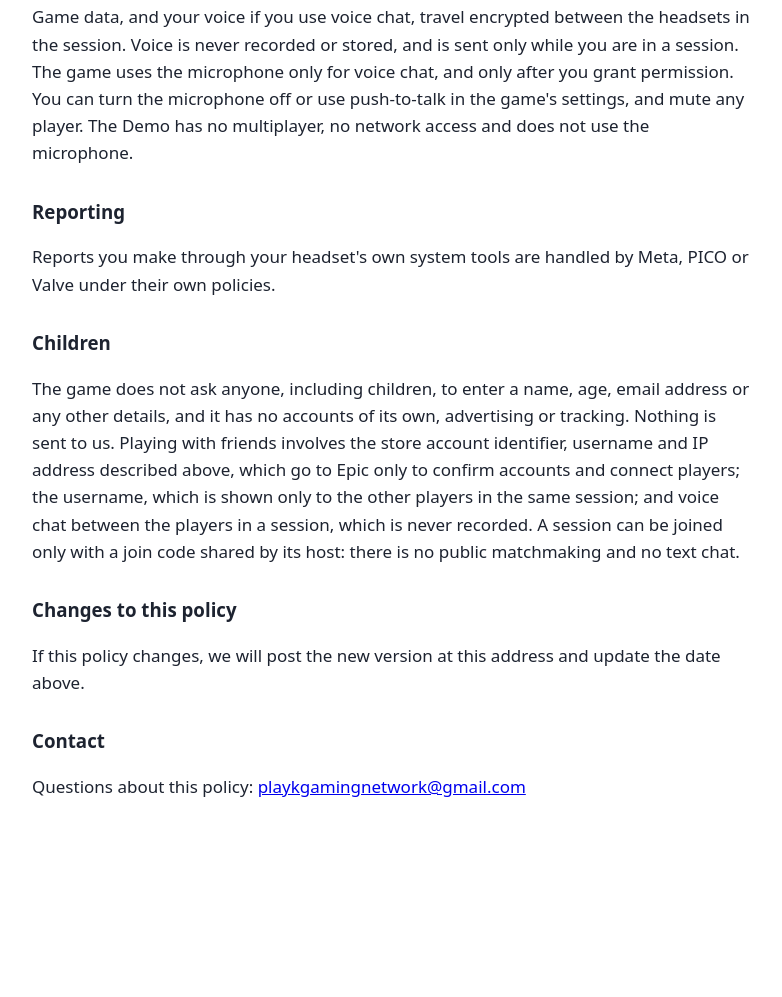
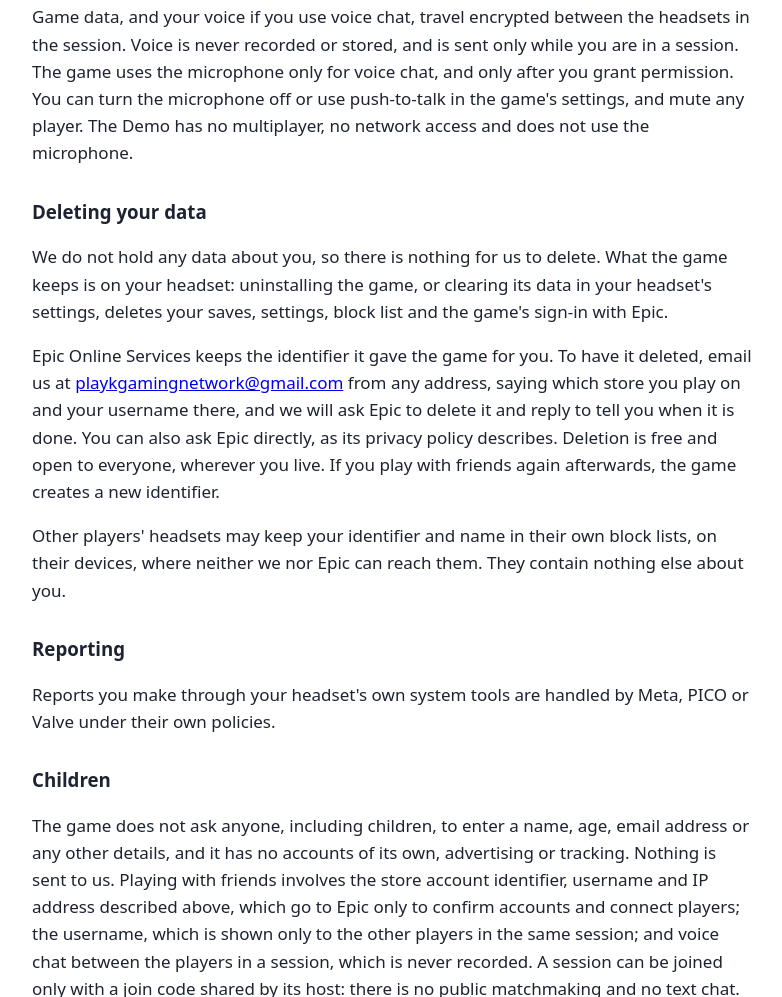
Before and after one commit to Karagra/voxelmon-legal, a plain HTML site: page index.html in a window 1280 px wide. Shown: the part 2175-3172 px from the top of the page, without its empty margins (248-1030 px from the left). Before the commit the page ends 3024 px from the top, so only its background shows below. Drawn offline with Linux system fonts and the light colour scheme.

Commit message:
How to have your data deleted
Meta's VRC.Quest.Privacy.4 asks that a privacy policy say how a user may have their
data deleted. VoxelMon holds nothing itself: the headset's own data goes with the game,
and Epic's identifier for a player is deleted on request, free and in every region.

Co-Authored-By: Claude Opus 5.5 <noreply@anthropic.com>
Claude-Session: https://claude.ai/code/session_01HBNcscd6caq14NUqibuyKt

```diff
--- a/index.html
+++ b/index.html
@@ -43,6 +43,11 @@
 <p>Epic handles this information under its own privacy policy: <a href="https://www.epicgames.com/site/privacy-policy">https://www.epicgames.com/site/privacy-policy</a></p>
 <p>Game data, and your voice if you use voice chat, travel encrypted between the headsets in the session. Voice is never recorded or stored, and is sent only while you are in a session. The game uses the microphone only for voice chat, and only after you grant permission. You can turn the microphone off or use push-to-talk in the game's settings, and mute any player. The Demo has no multiplayer, no network access and does not use the microphone.</p>
 
+<h2>Deleting your data</h2>
+<p>We do not hold any data about you, so there is nothing for us to delete. What the game keeps is on your headset: uninstalling the game, or clearing its data in your headset's settings, deletes your saves, settings, block list and the game's sign-in with Epic.</p>
+<p>Epic Online Services keeps the identifier it gave the game for you. To have it deleted, email us at <a href="mailto:playkgamingnetwork@gmail.com">playkgamingnetwork@gmail.com</a> from any address, saying which store you play on and your username there, and we will ask Epic to delete it and reply to tell you when it is done. You can also ask Epic directly, as its privacy policy describes. Deletion is free and open to everyone, wherever you live. If you play with friends again afterwards, the game creates a new identifier.</p>
+<p>Other players' headsets may keep your identifier and name in their own block lists, on their devices, where neither we nor Epic can reach them. They contain nothing else about you.</p>
+
 <h2>Reporting</h2>
 <p>Reports you make through your headset's own system tools are handled by Meta, PICO or Valve under their own policies.</p>
 
```
Also changed, not shown: privacy-policy.html (+5 -0 lines).
